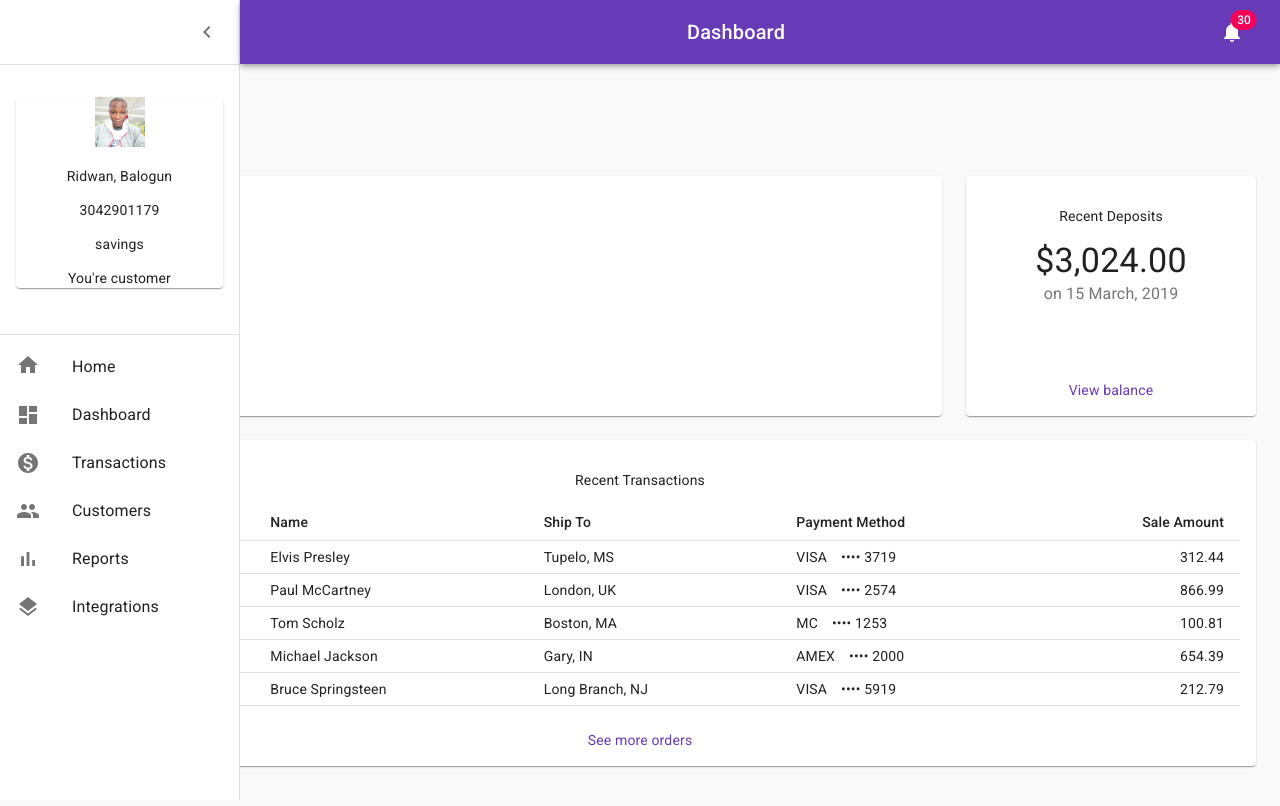
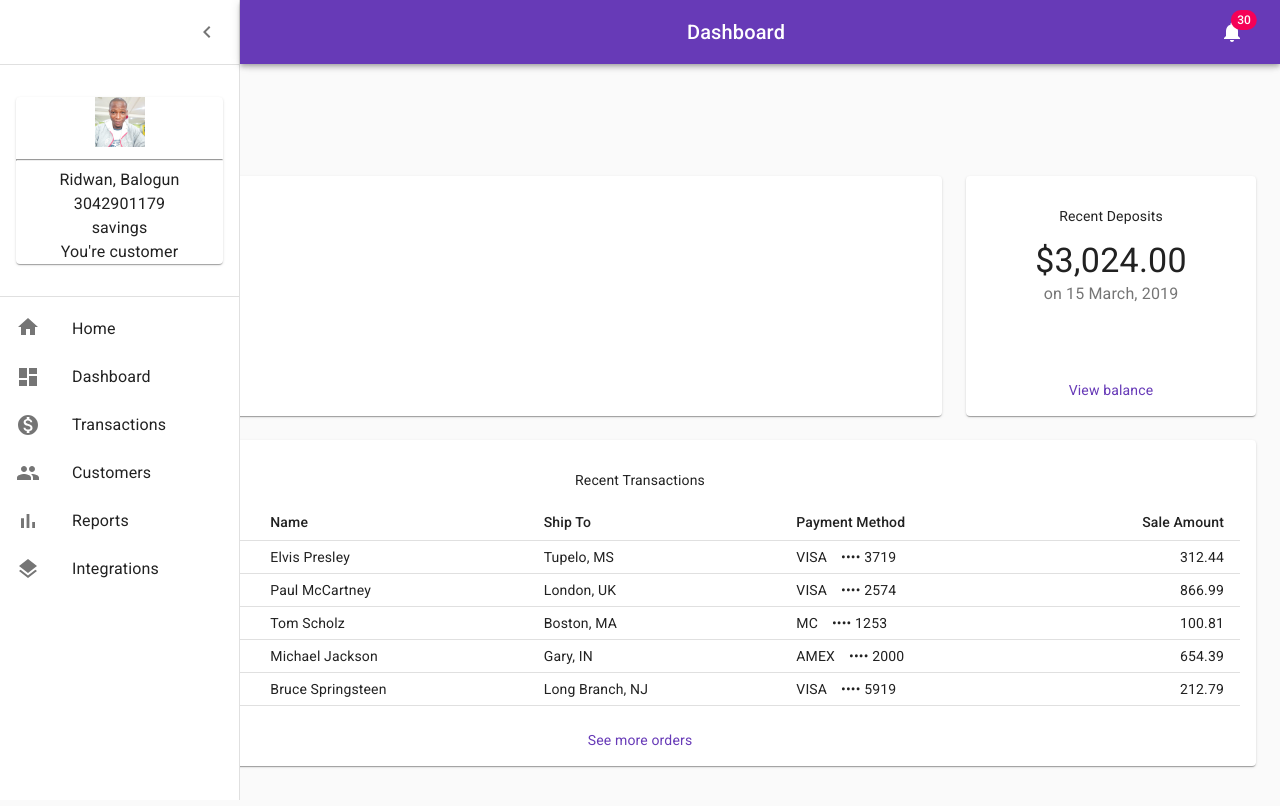
Before and after one commit to ridbay/Banka-React, a React (Create React App) app: page /dashboard in a window 1280 px wide. Shown: the top 806 px of the page. Built offline with nearby package versions, Linux system fonts and the light colour scheme; the HTML template or start-up script is replaced by a standard one.

Commit message:
Update  Profile component

```diff
--- a/src/components/Profile.jsx
+++ b/src/components/Profile.jsx
@@ -28,11 +28,17 @@ export default function Profile() {
     return (
         <div className={classes.root}>
             <Paper className={classes.paper}>
-            <img src={image} alt="" height="50px" width="50px" />
-            <p>{firstName}, {lastName}</p>
-            <p>{accountNumber}</p>
-            <p>{accountType}</p>
-            <p>You're {customerType}</p>
+                <div className={classes.profile}>
+                    <div className={classes.profile-image}>
+                    <img src={image} alt="" height="50px" width="50px" />
+                    </div>
+                    <hr/>
+                    <Typography>{firstName}, {lastName}</Typography>
+                    <Typography>{accountNumber}</Typography>
+                    <Typography>{accountType}</Typography>
+                    <Typography>You're {customerType}</Typography>
+
+                </div>
             </Paper>
 
 
```
